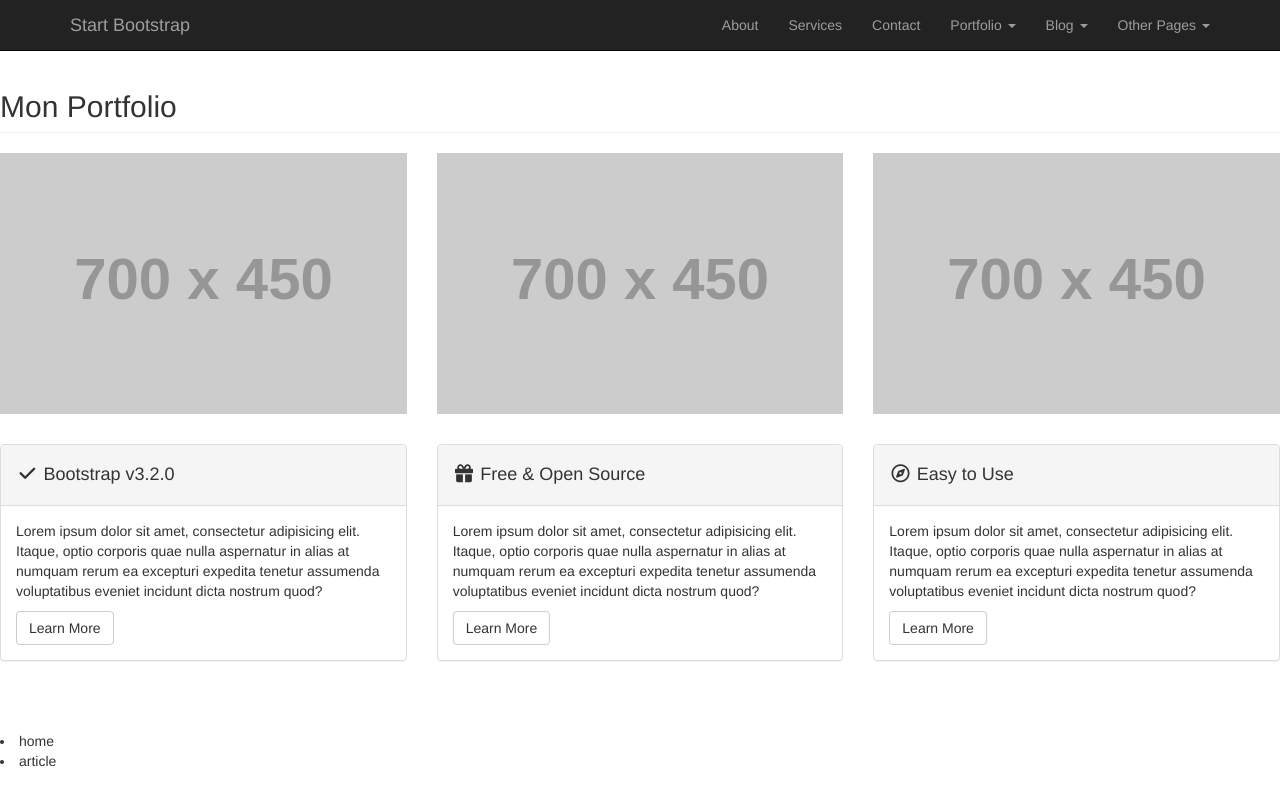
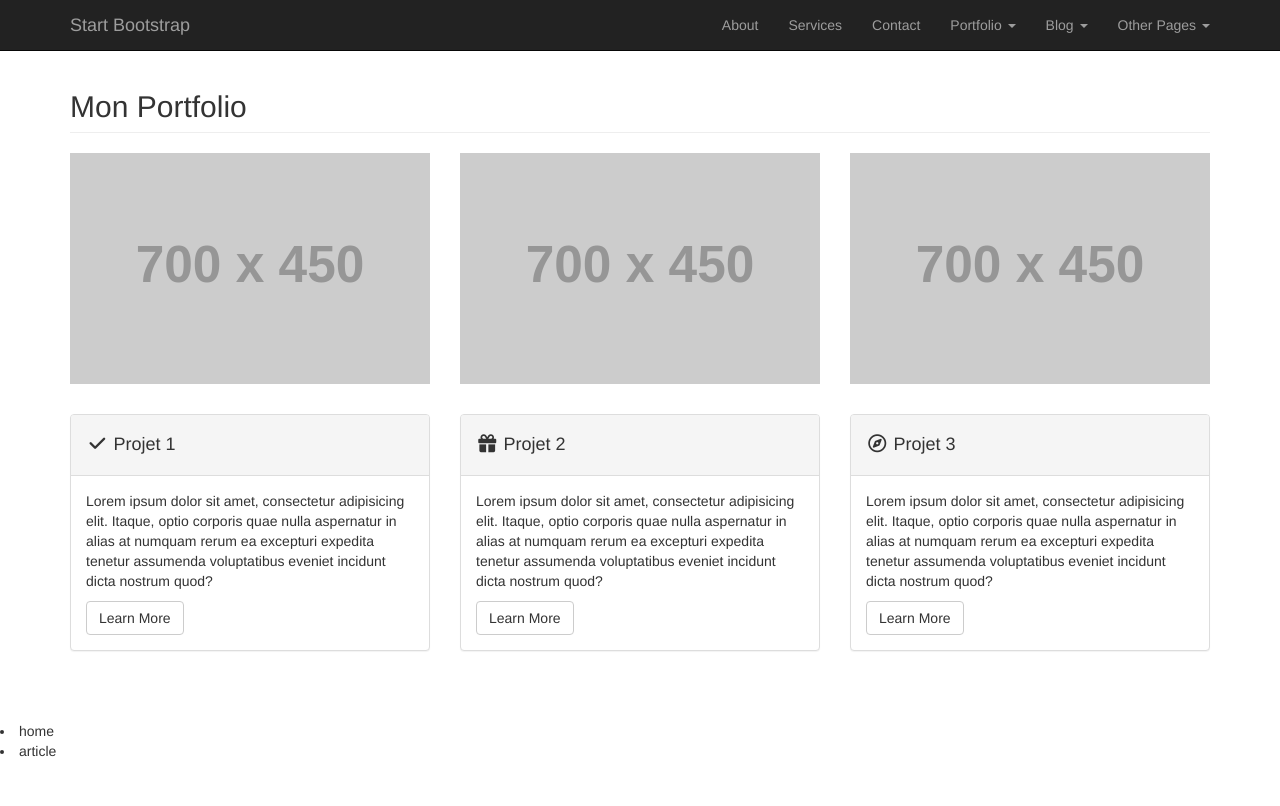
Before and after one commit to JackoBelixXx/JackoBelixXx.github.io, a Jekyll site: the page built from index.html, in a window 1280 px wide. Shown: the top 806 px of the page. Built offline with Jekyll 4.4.1, drawn with Linux system fonts in a browser that asks for light colours; nearby versions of some CDN libraries; library files that are not in the unit come from our copies.

Commit message:
Initial commit

```diff
--- a/_includes/article.html
+++ b/_includes/article.html
@@ -1,3 +1,5 @@
+<div class="container">
+
 <!-- Image Folio -->
 <div class="row">
             <div class="col-lg-12">
@@ -25,7 +27,7 @@
             <div class="col-md-4">
                 <div class="panel panel-default">
                     <div class="panel-heading">
-                        <h4><i class="fa fa-fw fa-check"></i> Bootstrap v3.2.0</h4>
+                        <h4><i class="fa fa-fw fa-check"></i> Projet 1</h4>
                     </div>
                     <div class="panel-body">
                         <p>Lorem ipsum dolor sit amet, consectetur adipisicing elit. Itaque, optio corporis quae nulla aspernatur in alias at numquam rerum ea excepturi expedita tenetur assumenda voluptatibus eveniet incidunt dicta nostrum quod?</p>
@@ -36,7 +38,7 @@
             <div class="col-md-4">
                 <div class="panel panel-default">
                     <div class="panel-heading">
-                        <h4><i class="fa fa-fw fa-gift"></i> Free &amp; Open Source</h4>
+                        <h4><i class="fa fa-fw fa-gift"></i> Projet 2</h4>
                     </div>
                     <div class="panel-body">
                         <p>Lorem ipsum dolor sit amet, consectetur adipisicing elit. Itaque, optio corporis quae nulla aspernatur in alias at numquam rerum ea excepturi expedita tenetur assumenda voluptatibus eveniet incidunt dicta nostrum quod?</p>
@@ -47,7 +49,7 @@
             <div class="col-md-4">
                 <div class="panel panel-default">
                     <div class="panel-heading">
-                        <h4><i class="fa fa-fw fa-compass"></i> Easy to Use</h4>
+                        <h4><i class="fa fa-fw fa-compass"></i> Projet 3</h4>
                     </div>
                     <div class="panel-body">
                         <p>Lorem ipsum dolor sit amet, consectetur adipisicing elit. Itaque, optio corporis quae nulla aspernatur in alias at numquam rerum ea excepturi expedita tenetur assumenda voluptatibus eveniet incidunt dicta nostrum quod?</p>
@@ -56,3 +58,4 @@
                 </div>
             </div>
         </div>
+</div>
```
